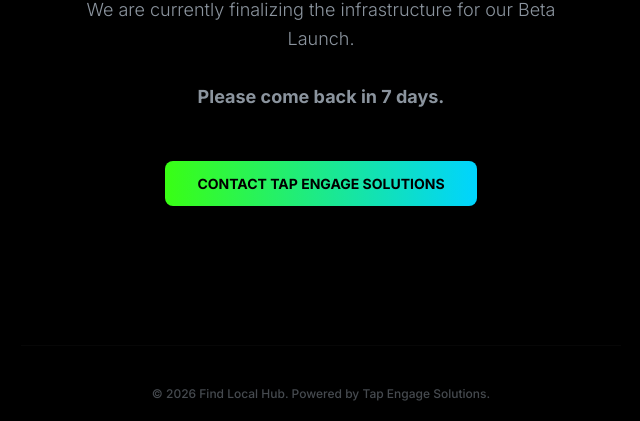
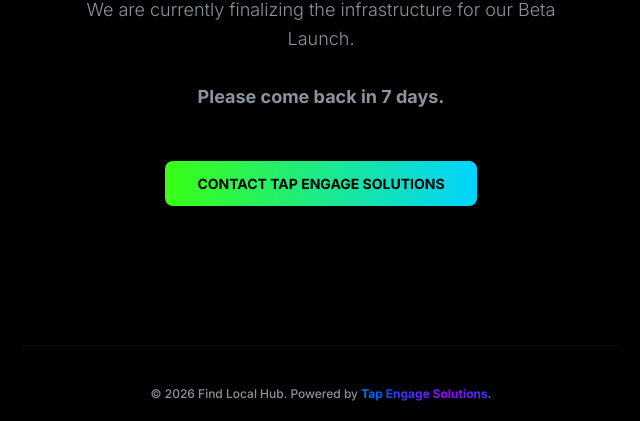
Before and after one commit to tapengagesolutions-eng/find-local-hub, a plain HTML site: page index.html in a window 1280 px wide. Shown: the part 379-800 px from the top of the page, without its empty margins (319-959 px from the left). Drawn offline with Linux system fonts and the light colour scheme.

Commit message:
Update index.html with favicon and footer link
Added favicon and footer link to Tap Engage Solutions.

```diff
--- a/index.html
+++ b/index.html
@@ -4,6 +4,8 @@
     <meta charset="UTF-8">
     <meta name="viewport" content="width=device-width, initial-scale=1.0">
     <title>Find Local Hub | Coming Soon</title>
+
+    <link rel="icon" href="https://i.postimg.cc/pTDhnmhn/Chat-GPT-Image-Feb-7-2026-10-56-33-AM.png">
 
     <link rel="preconnect" href="https://fonts.googleapis.com">
     <link rel="preconnect" href="https://fonts.gstatic.com" crossorigin>
@@ -21,6 +23,11 @@
             /* FIND LOCAL COLORS */
             --accent-green: #39FF14;
             --accent-blue: #00D4FF;
+
+            /* TAP ENGAGE BRAND COLORS (For Footer Animation) */
+            --te-purple: #9D00FF;
+            --te-blue-dark: #0055FF;
+            --te-blue-light: #00D4FF;
         }
 
         * { box-sizing: border-box; margin: 0; padding: 0; }
@@ -122,11 +129,32 @@
             margin-top: auto;
             font-size: 12px;
             color: var(--text-dim);
-            opacity: 0.5;
             padding-top: 40px;
             border-top: 1px solid rgba(255,255,255,0.05);
             width: 100%;
             max-width: 600px;
+        }
+
+        /* ANIMATED FOOTER LINK (Tap Engage Colors) */
+        .footer-link {
+            font-weight: 700;
+            text-decoration: none;
+
+            /* The Purple/Blue Animation */
+            background: linear-gradient(
+                90deg,
+                var(--te-purple) 0%,
+                var(--te-blue-dark) 25%,
+                var(--te-blue-light) 50%,
+                var(--te-blue-dark) 75%,
+                var(--te-purple) 100%
+            );
+            background-size: 200% auto;
+            -webkit-background-clip: text;
+            -webkit-text-fill-color: transparent;
+            background-clip: text;
+            color: transparent;
+            animation: gradientFlow 3s linear infinite;
         }
     </style>
 </head>
@@ -147,7 +175,7 @@
     </a>
 
     <div class="footer">
-        &copy; 2026 Find Local Hub. Powered by Tap Engage Solutions.
+        &copy; 2026 Find Local Hub. Powered by <a href="https://tapengagesolutions.co.uk" class="footer-link">Tap Engage Solutions</a>.
     </div>
 
 </body>
```
